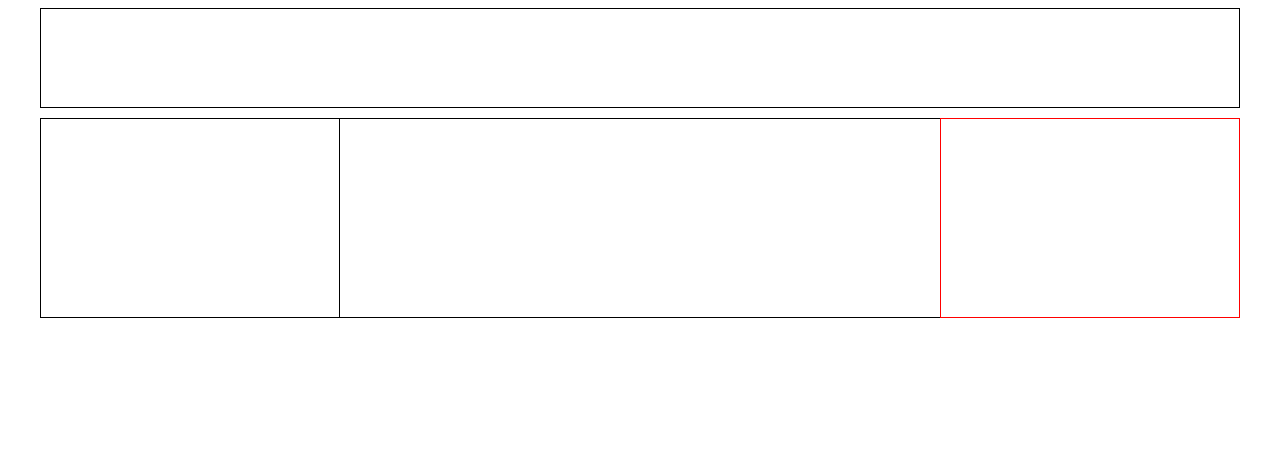
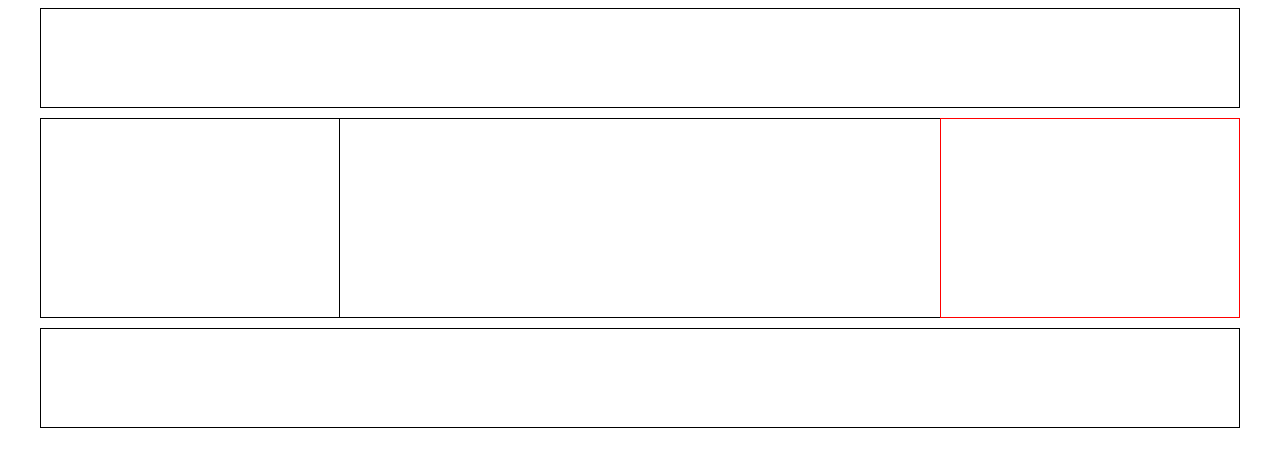
Before and after one commit to tafarian/Website, a website: page index.html in a window 1280 px wide. Drawn offline with Linux system fonts and the light colour scheme.

Commit message:
Adding npm

```diff
--- a/scss/main.scss
+++ b/scss/main.scss
@@ -63,5 +63,6 @@
 }
 
 #footer {
-
+  height: 100px;
+  border: 1px solid black;
 }
```
Also changed, not shown: package.json (added, +19 -0 lines), css/main.css, 3 other files.
